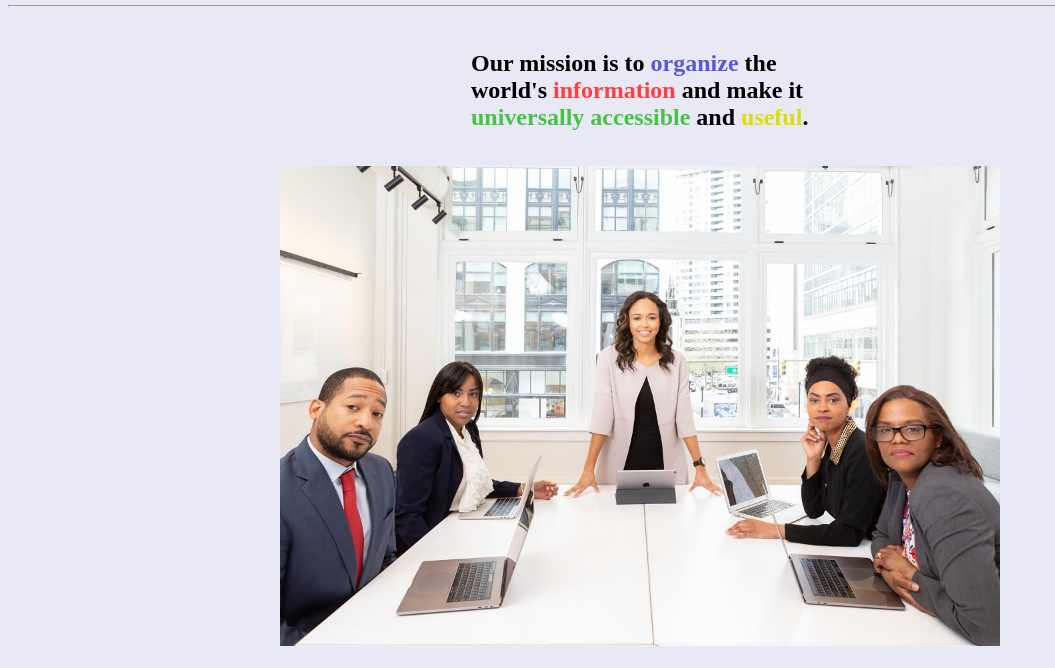
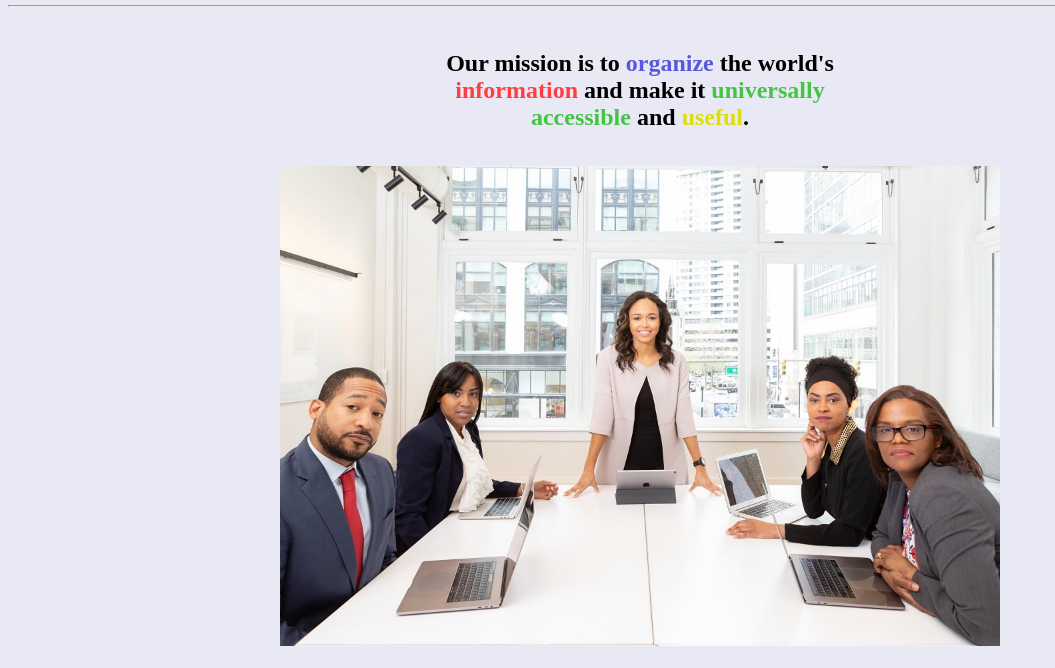
Before and after one commit to salmankhan97/class002, a plain HTML site: page index.html in a window 1280 px wide. Shown: the part 81-749 px from the top of the page, without its empty margins (0-1055 px from the left). Drawn offline with Linux system fonts and the light colour scheme.

Commit message:
Add files via upload

```diff
--- a/css/style.css
+++ b/css/style.css
@@ -11,8 +11,9 @@ img{
 	}
 .box1{
     padding: 15px;
-    max-width: 368px;
+    max-width: 450px;
     box-sizing: border-box;
+    text-align: center;
 	}
 .box2{
 }
```
